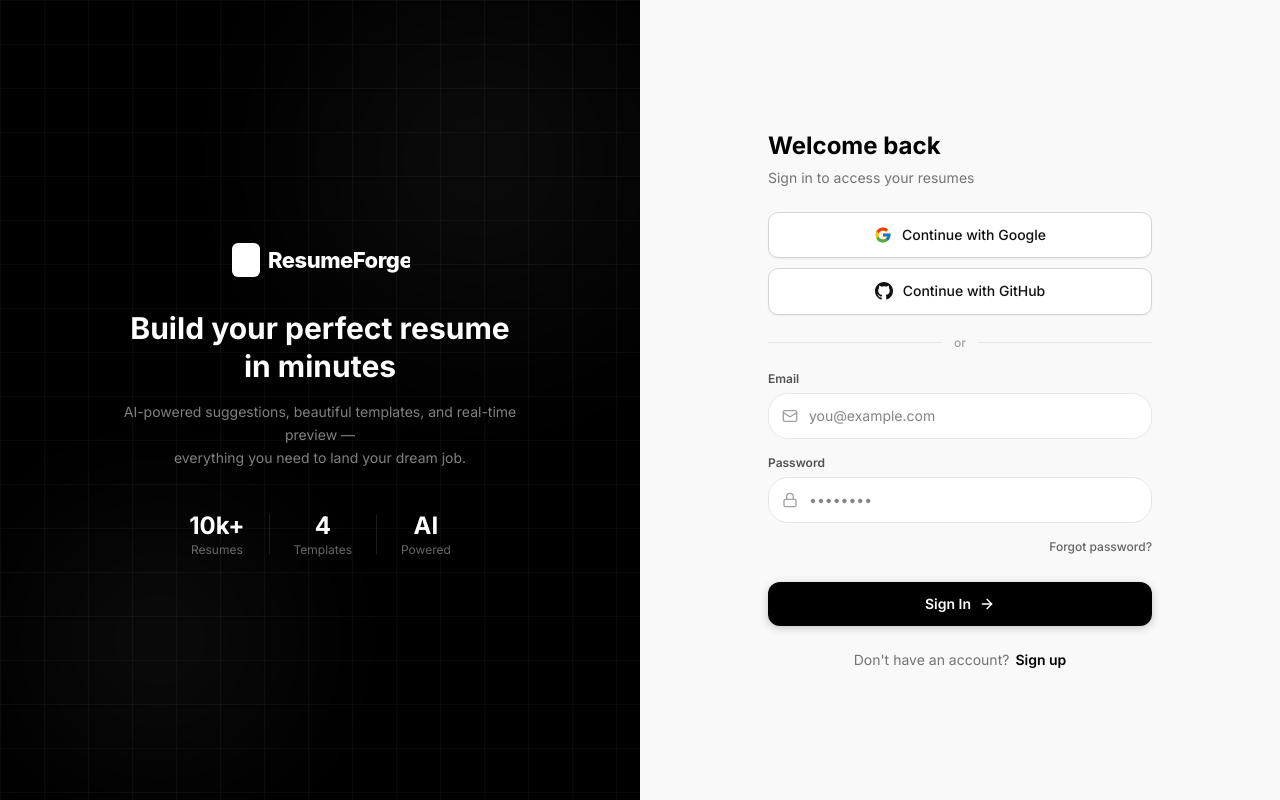
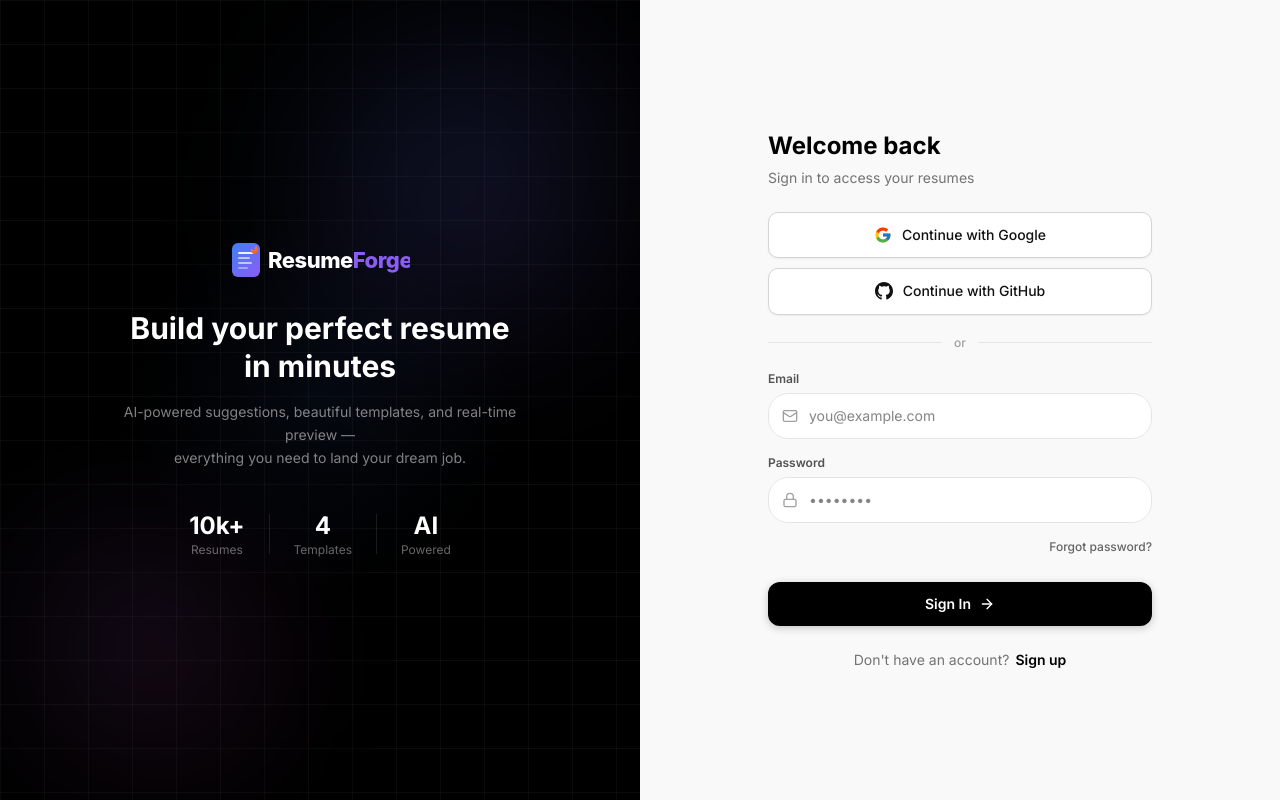
Before and after one commit to Malay911/resume-builder, a React (Vite) app in the folder client/: page /app/builder/1 in a window 1280 px wide. Built offline with nearby package versions, Linux system fonts and the light colour scheme; no server answers.

Commit message:
Fixed the Avatar and bugs

```diff
--- a/client/src/components/Navbar.jsx
+++ b/client/src/components/Navbar.jsx
@@ -44,10 +44,19 @@ const Navbar = () => {
                         onClick={() => setDropdownOpen(!dropdownOpen)}
                         className="flex items-center gap-2.5 py-1.5 pl-1.5 pr-3 rounded-full transition-all duration-200 hover:bg-neutral-50 border border-transparent hover:border-neutral-200"
                     >
-                        <div className="flex items-center justify-center size-8 rounded-full text-xs font-bold text-white"
-                            style={{ background: 'linear-gradient(135deg,#3b82f6,#8b5cf6)' }}>
-                            {getInitials(user?.name)}
-                        </div>
+                        {user?.picture ? (
+                            <img
+                                src={user.picture}
+                                alt={user.name}
+                                className="size-8 rounded-full object-cover"
+                                referrerPolicy="no-referrer"
+                            />
+                        ) : (
+                            <div className="flex items-center justify-center size-8 rounded-full text-xs font-bold text-white"
+                                style={{ background: 'linear-gradient(135deg,#3b82f6,#8b5cf6)' }}>
+                                {getInitials(user?.name)}
+                            </div>
+                        )}
                         <span className="text-sm font-medium text-neutral-700 max-sm:hidden">{user?.name}</span>
                         <ChevronDown className={`size-3.5 text-neutral-400 transition-transform duration-200 max-sm:hidden ${dropdownOpen ? 'rotate-180' : ''}`} />
                     </button>
--- a/client/src/pages/Home.jsx
+++ b/client/src/pages/Home.jsx
@@ -1,4 +1,6 @@
 import React from 'react';
+import { Navigate } from 'react-router-dom';
+import { useSelector } from 'react-redux';
 import Hero from '../components/home/Hero';
 import TrustedBy from '../components/home/TrustedBy';
 import Features from '../components/home/Features';
@@ -6,8 +8,14 @@ import HowItWorks from '../components/home/HowItWorks';
 import Testimonial from '../components/home/Testomonial';
 import CallToAction from '../components/home/CallToAction';
 import Footer from '../components/home/Footer';
+import Loader from '../components/Loader';
 
 const Home = () => {
+  const { user, loading } = useSelector((state) => state.auth);
+
+  if (loading) return <Loader />;
+  if (user) return <Navigate to="/app" replace />;
+
   return (
     <div className="relative min-h-screen bg-white antialiased selection:bg-indigo-500/30">
       {/* Persistent dotted grid background across the entire page */}
--- a/client/src/pages/Login.jsx
+++ b/client/src/pages/Login.jsx
@@ -1,6 +1,8 @@
 import React, { useEffect, useRef, useCallback } from 'react'
+import { Link } from 'react-router-dom'
 import { Lock, Mail, User2Icon, ArrowRight } from 'lucide-react'
 import logo from '../assets/logo.svg'
+import logoWhite from '../assets/logo-white.svg'
 import api from '../configs/api'
 import { useDispatch } from 'react-redux'
 import { login } from '../app/features/authSlice'
@@ -11,17 +13,17 @@ const CLIENT_ID = import.meta.env.VITE_GOOGLE_CLIENT_ID
 // ── Google "G" SVG icon ──────────────────────────────────────────────────────
 const GoogleIcon = () => (
     <svg width="18" height="18" viewBox="0 0 48 48" fill="none" xmlns="http://www.w3.org/2000/svg">
-        <path d="M43.611 20.083H42V20H24v8h11.303c-1.649 4.657-6.08 8-11.303 8-6.627 0-12-5.373-12-12s5.373-12 12-12c3.059 0 5.842 1.154 7.961 3.039l5.657-5.657C34.046 6.053 29.268 4 24 4 12.955 4 4 12.955 4 24s8.955 20 20 20 20-8.955 20-20c0-1.341-.138-2.65-.389-3.917z" fill="#FFC107"/>
-        <path d="M6.306 14.691l6.571 4.819C14.655 15.108 18.961 12 24 12c3.059 0 5.842 1.154 7.961 3.039l5.657-5.657C34.046 6.053 29.268 4 24 4 16.318 4 9.656 8.337 6.306 14.691z" fill="#FF3D00"/>
-        <path d="M24 44c5.166 0 9.86-1.977 13.409-5.192l-6.19-5.238C29.211 35.091 26.715 36 24 36c-5.202 0-9.619-3.317-11.283-7.946l-6.522 5.025C9.505 39.556 16.227 44 24 44z" fill="#4CAF50"/>
-        <path d="M43.611 20.083H42V20H24v8h11.303a11.953 11.953 0 01-4.089 5.57l.003-.002 6.19 5.238C36.971 39.205 44 34 44 24c0-1.341-.138-2.65-.389-3.917z" fill="#1976D2"/>
+        <path d="M43.611 20.083H42V20H24v8h11.303c-1.649 4.657-6.08 8-11.303 8-6.627 0-12-5.373-12-12s5.373-12 12-12c3.059 0 5.842 1.154 7.961 3.039l5.657-5.657C34.046 6.053 29.268 4 24 4 12.955 4 4 12.955 4 24s8.955 20 20 20 20-8.955 20-20c0-1.341-.138-2.65-.389-3.917z" fill="#FFC107" />
+        <path d="M6.306 14.691l6.571 4.819C14.655 15.108 18.961 12 24 12c3.059 0 5.842 1.154 7.961 3.039l5.657-5.657C34.046 6.053 29.268 4 24 4 16.318 4 9.656 8.337 6.306 14.691z" fill="#FF3D00" />
+        <path d="M24 44c5.166 0 9.86-1.977 13.409-5.192l-6.19-5.238C29.211 35.091 26.715 36 24 36c-5.202 0-9.619-3.317-11.283-7.946l-6.522 5.025C9.505 39.556 16.227 44 24 44z" fill="#4CAF50" />
+        <path d="M43.611 20.083H42V20H24v8h11.303a11.953 11.953 0 01-4.089 5.57l.003-.002 6.19 5.238C36.971 39.205 44 34 44 24c0-1.341-.138-2.65-.389-3.917z" fill="#1976D2" />
     </svg>
 )
 
 // ── GitHub SVG icon ──────────────────────────────────────────────────────────
 const GithubIcon = () => (
     <svg width="18" height="18" viewBox="0 0 24 24" fill="currentColor" xmlns="http://www.w3.org/2000/svg">
-        <path d="M12 0C5.374 0 0 5.373 0 12c0 5.302 3.438 9.8 8.207 11.387.599.111.793-.261.793-.577v-2.234c-3.338.726-4.033-1.416-4.033-1.416-.546-1.387-1.333-1.756-1.333-1.756-1.089-.745.083-.729.083-.729 1.205.084 1.839 1.237 1.839 1.237 1.07 1.834 2.807 1.304 3.492.997.107-.775.418-1.305.762-1.604-2.665-.305-5.467-1.334-5.467-5.931 0-1.311.469-2.381 1.236-3.221-.124-.303-.535-1.524.117-3.176 0 0 1.008-.322 3.301 1.23A11.509 11.509 0 0112 5.803c1.02.005 2.047.138 3.006.404 2.291-1.552 3.297-1.23 3.297-1.23.653 1.653.242 2.874.118 3.176.77.84 1.235 1.911 1.235 3.221 0 4.609-2.807 5.624-5.479 5.921.43.372.823 1.102.823 2.222v3.293c0 .319.192.694.801.576C20.566 21.797 24 17.3 24 12c0-6.627-5.373-12-12-12z"/>
+        <path d="M12 0C5.374 0 0 5.373 0 12c0 5.302 3.438 9.8 8.207 11.387.599.111.793-.261.793-.577v-2.234c-3.338.726-4.033-1.416-4.033-1.416-.546-1.387-1.333-1.756-1.333-1.756-1.089-.745.083-.729.083-.729 1.205.084 1.839 1.237 1.839 1.237 1.07 1.834 2.807 1.304 3.492.997.107-.775.418-1.305.762-1.604-2.665-.305-5.467-1.334-5.467-5.931 0-1.311.469-2.381 1.236-3.221-.124-.303-.535-1.524.117-3.176 0 0 1.008-.322 3.301 1.23A11.509 11.509 0 0112 5.803c1.02.005 2.047.138 3.006.404 2.291-1.552 3.297-1.23 3.297-1.23.653 1.653.242 2.874.118 3.176.77.84 1.235 1.911 1.235 3.221 0 4.609-2.807 5.624-5.479 5.921.43.372.823 1.102.823 2.222v3.293c0 .319.192.694.801.576C20.566 21.797 24 17.3 24 12c0-6.627-5.373-12-12-12z" />
     </svg>
 )
 
@@ -159,14 +161,15 @@ const Login = () => {
                         backgroundSize: '44px 44px'
                     }}
                 />
-                {/* glow blobs */}
-                <div className="absolute top-0 right-0 w-80 h-80 rounded-full opacity-5" style={{ background: '#ffffff', filter: 'blur(100px)' }} />
-                <div className="absolute bottom-10 left-10 w-60 h-60 rounded-full opacity-5" style={{ background: '#ffffff', filter: 'blur(80px)' }} />
+                {/* animated glow blobs */}
+                <div className="absolute top-10 right-10 w-72 h-72 rounded-full animate-blob" style={{ background: 'linear-gradient(135deg, rgba(59,130,246,0.15), rgba(139,92,246,0.15))', filter: 'blur(80px)' }} />
+                <div className="absolute bottom-10 left-10 w-56 h-56 rounded-full animate-blob" style={{ background: 'linear-gradient(135deg, rgba(139,92,246,0.12), rgba(236,72,153,0.10))', filter: 'blur(70px)', animationDelay: '-4s' }} />
+                <div className="absolute top-1/2 left-1/2 -translate-x-1/2 -translate-y-1/2 w-96 h-96 rounded-full" style={{ background: 'radial-gradient(circle, rgba(59,130,246,0.06) 0%, transparent 70%)' }} />
 
                 <div className="relative text-center max-w-md z-10">
-                    <div className="mb-8">
-                        <img src={logo} alt="ResumeForge" className="h-9 w-auto mx-auto" style={{ filter: 'brightness(0) invert(1)' }} />
-                    </div>
+                    <Link to="/" className="mb-8 block">
+                        <img src={logoWhite} alt="ResumeForge" className="h-9 w-auto mx-auto" />
+                    </Link>
                     <h2 className="text-3xl font-bold text-white leading-tight">
                         Build your perfect resume<br />in minutes
                     </h2>
@@ -198,9 +201,9 @@ const Login = () => {
                 <div className="w-full max-w-sm animate-fadeIn">
 
                     {/* Mobile logo */}
-                    <div className="lg:hidden flex items-center mb-8">
+                    <Link to="/" className="lg:hidden flex items-center mb-8">
                         <img src={logo} alt="ResumeForge" className="h-7 w-auto" />
-                    </div>
+                    </Link>
 
                     {/* Heading */}
                     <h1 className="text-2xl font-bold text-black">
```
Also changed, not shown: client/src/assets/logo-white.svg (added).
